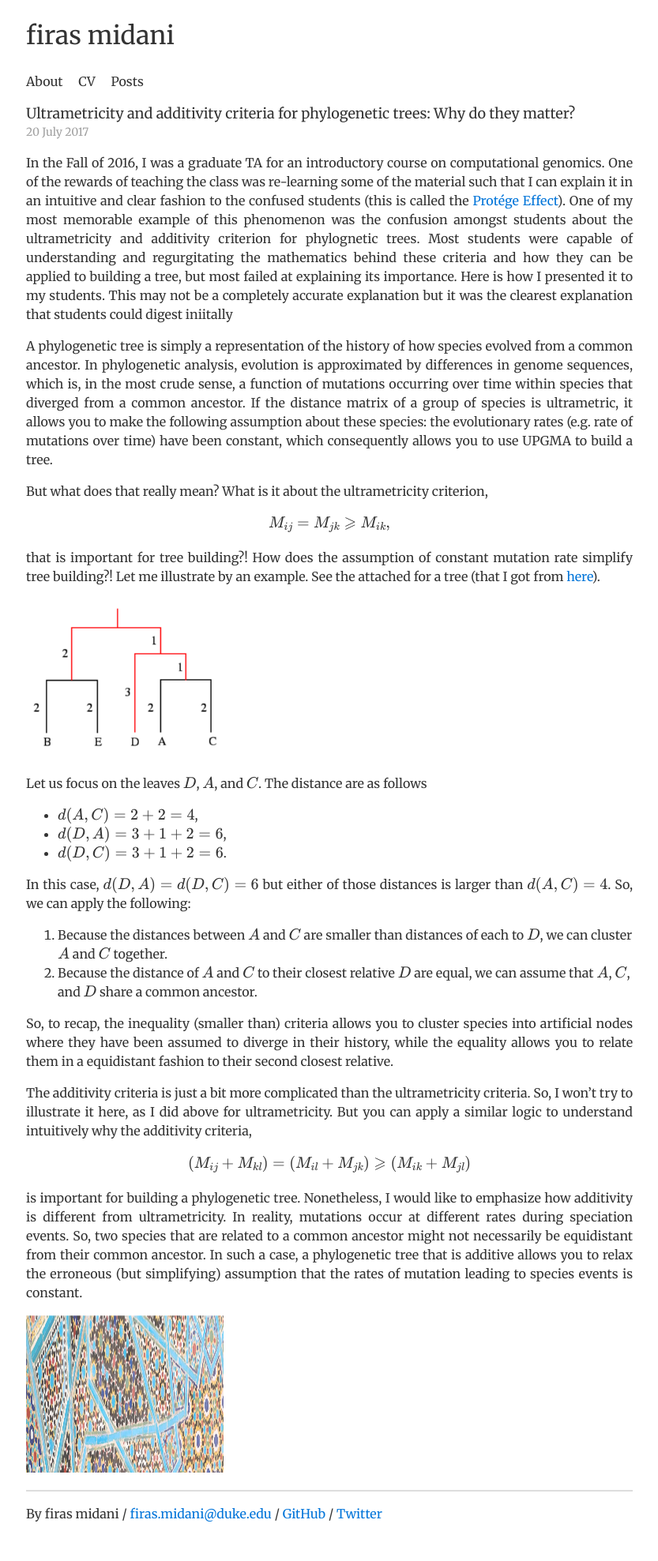
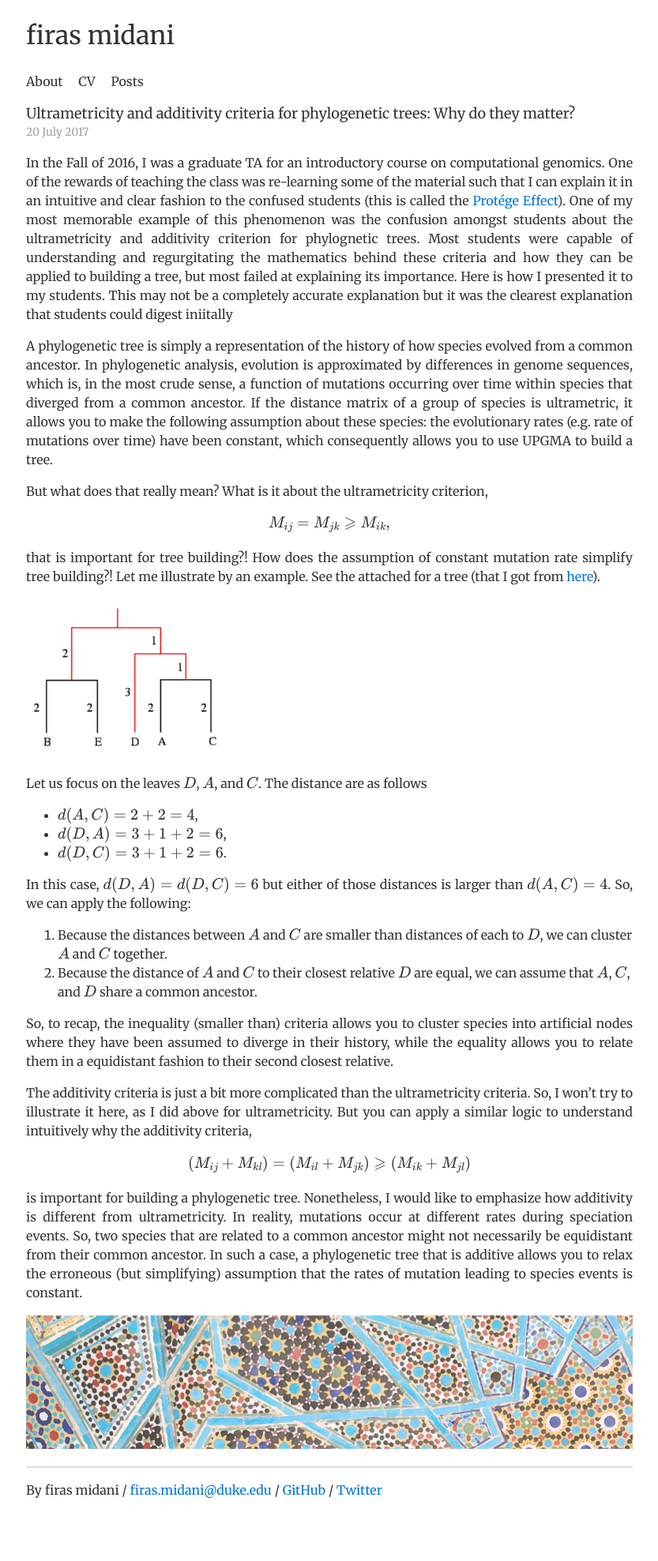
Before and after one commit to firasmidani/firasmidani.github.io, a Jekyll site: the page built from _posts/2017-02-20-ultrametricity_and_additivity.md, in a window 1280 px wide. Shown: the whole page at 79% size, without its empty margins (223-1056 px from the left). Built offline with Jekyll 4.4.1, drawn with Linux system fonts in a browser that asks for light colours; formulas are drawn with MathJax 3; comment, search, counter and statistics services are not loaded; after the commit the page ends 1947 px from its top, so only the background shows below that.

Commit message:
Update 2017-02-20-ultrametricity_and_additivity.md

```diff
--- a/_posts/2017-02-20-ultrametricity_and_additivity.md
+++ b/_posts/2017-02-20-ultrametricity_and_additivity.md
@@ -28,4 +28,4 @@ So, to recap, the inequality (smaller than<a></a>) criteria allows you to cluste
 
 The additivity criteria is just a bit more complicated than the ultrametricity criteria. So, I won't try to illustrate it here, as I did above for ultrametricity. But you can apply a similar logic to understand intuitively why the additivity criteria, \$$ (M_{ij} + M_{kl}) = (M_{il}+M_{jk}) \geqslant (M_{ik}+M_{jl}) $$ is important for building a phylogenetic tree. Nonetheless, I would like to emphasize how additivity is different from ultrametricity. In reality, mutations occur at different rates during speciation events. So, two species that are related to a common ancestor might not necessarily be equidistant from their common ancestor. In such a case, a phylogenetic tree that is additive allows you to relax the erroneous (but simplifying<a></a>) assumption that the rates of mutation leading to species events is constant.
 
-![footer_banner](/assets/img/mosaic_footer.png){:height="200px" width="250px" .center}
+![footer_banner](/assets/img/mosaic_footer.png)
```
